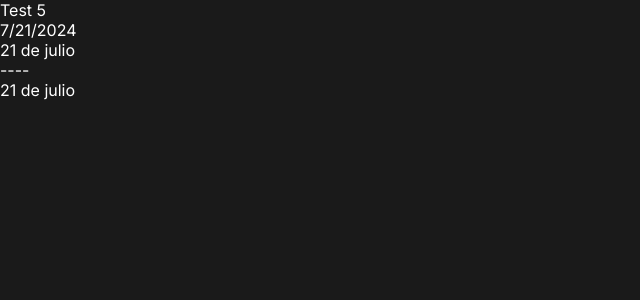
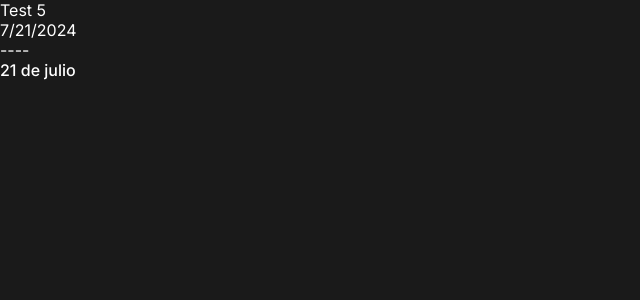
Before and after one commit to jamilloreto/damarisai, a Next.js app: page /test in a window 1280 px wide. Shown: the top 300 px of the page, without its empty margins (0-640 px from the left). Built offline with nearby package versions, Linux system fonts and the light colour scheme.

Commit message:
fix date #7

```diff
--- a/src/pages/test.tsx
+++ b/src/pages/test.tsx
@@ -5,26 +5,19 @@ dayjs.extend(localizedFormat).locale("es");
 
 export default function Page() {
   const date = new Date().toLocaleDateString();
-  const parts = date.split("/");
-  const mm = parts[0].length === 1 ? `0${parts[0]}` : parts[0];
-  const newFormat = `${parts[2]}-${mm}-${parts[1]}`;
+  const newDate = new Date(date);
   return (
     <div>
       <p>Test 5</p>
       <span>{date}</span>
-      <span>
-        {new Date().toLocaleDateString("es", {
+
+      <p>----</p>
+      <b>
+        {new Date(newDate).toLocaleDateString("es", {
           day: "2-digit",
           month: "long",
         })}
-      </span>
-      <p>----</p>
-      <span>
-        {new Date(newFormat).toLocaleDateString("es", {
-          day: "2-digit",
-          month: "long",
-        })}
-      </span>
+      </b>
     </div>
   );
 }
```
